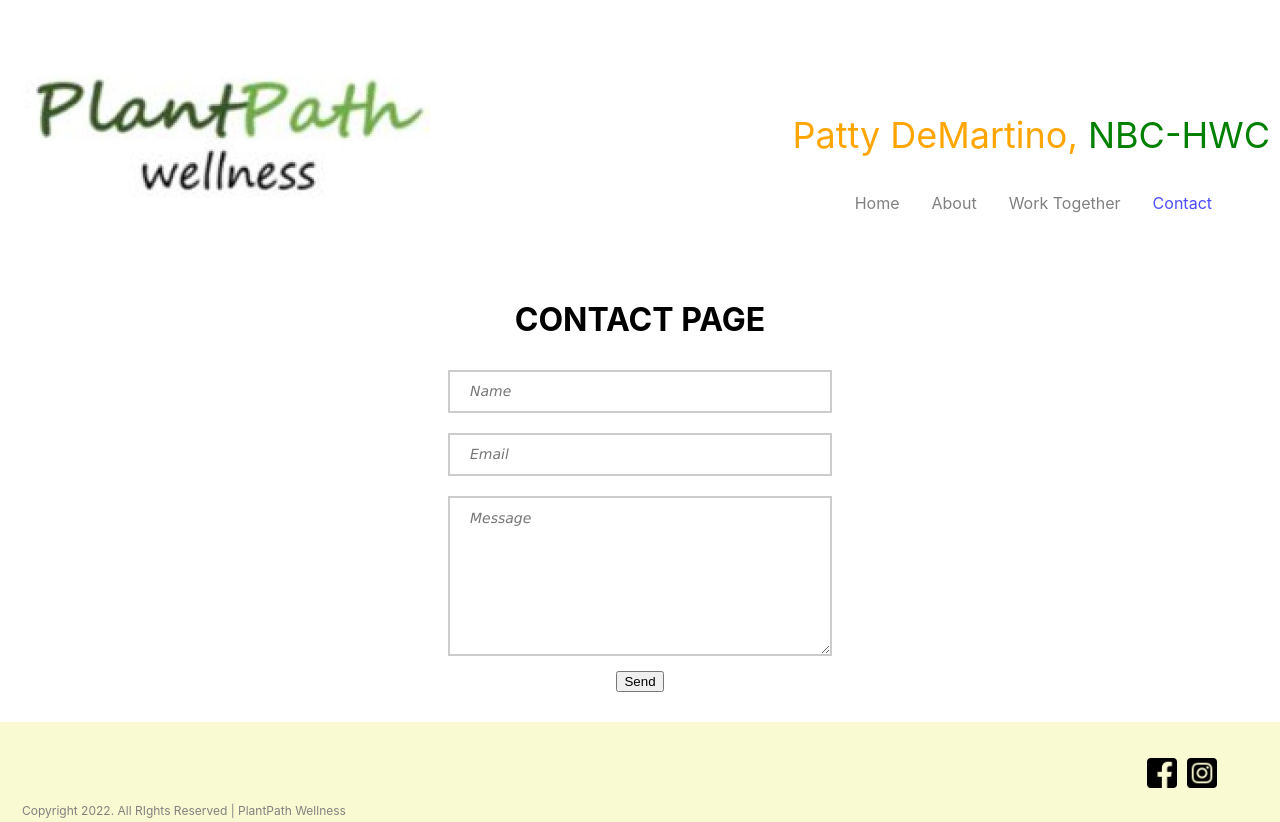
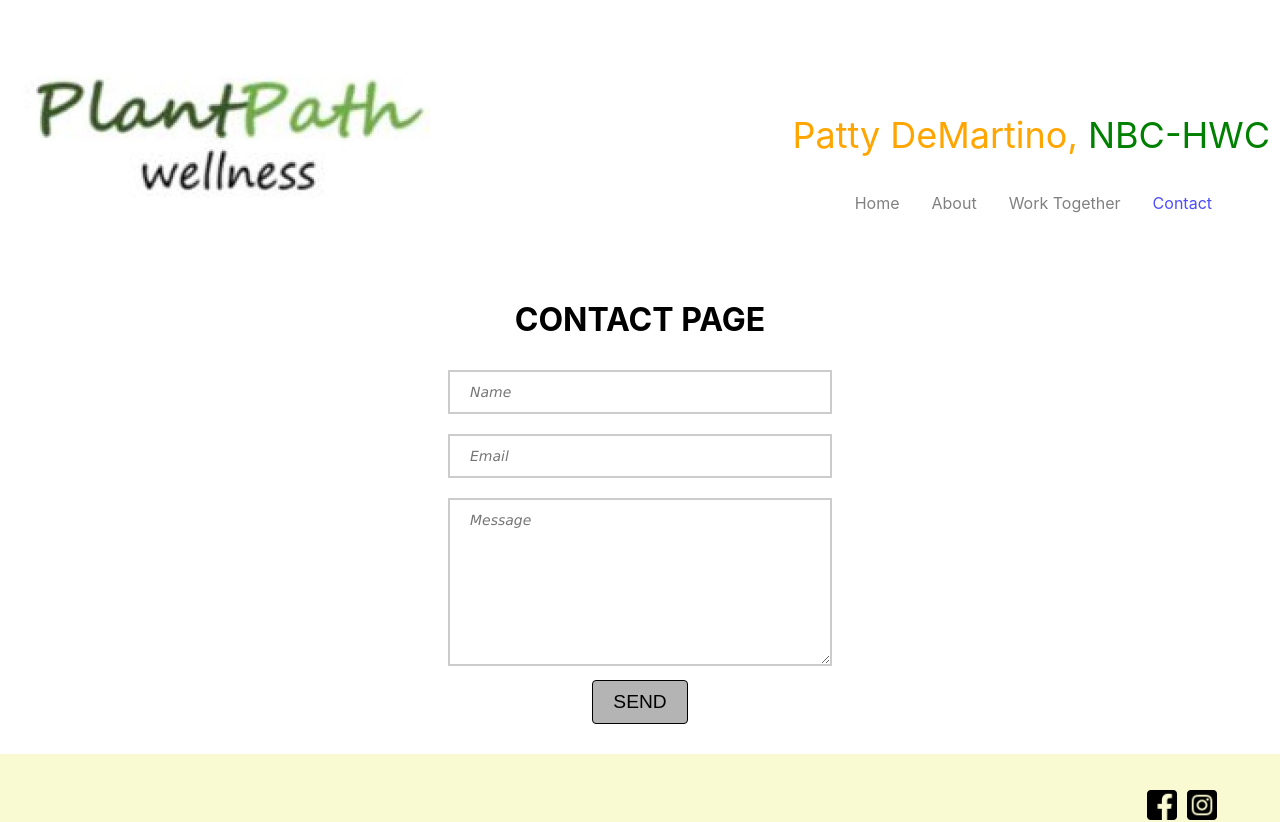
Before and after one commit to tom-demartino/plantpathwellness, a React (Create React App) app: page /contact in a window 1280 px wide. Shown: the top 822 px of the page. Built offline with nearby package versions, Linux system fonts and the light colour scheme.

Commit message:
Updating styling for contact form

```diff
--- a/src/components/contactForm/contactForm.css
+++ b/src/components/contactForm/contactForm.css
@@ -6,6 +6,8 @@
   border: 2px solid #ccc;
   transition: 0.5s;
   outline: none;
+  font-family: Arial, Helvetica, sans-serif;
+  font-size: 14px;
 }
 
 .box:focus {
@@ -23,3 +25,19 @@
 #message {
   min-height: 12em;
 }
+
+button {
+  padding: 10px 20px;
+  color: black;
+  background-color: rgb(180, 180, 180);
+  font-size: larger;
+  text-transform: uppercase;
+  border: solid;
+  border-width: thin;
+  border-color: black;
+  border-radius: 4px;
+}
+
+button:hover {
+  cursor: pointer;
+}
```
